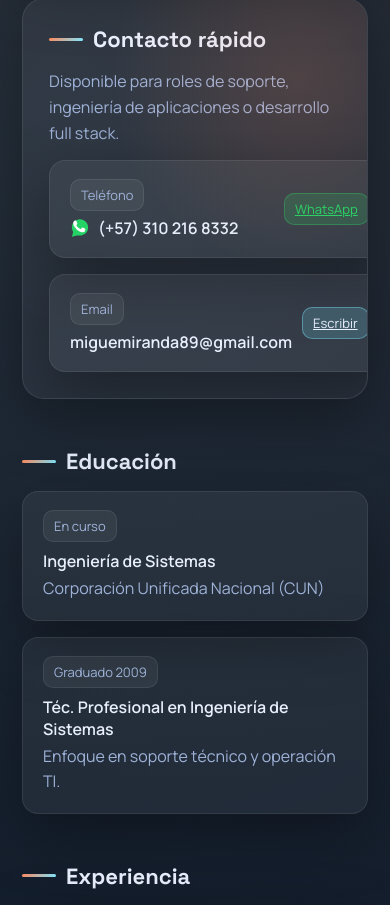
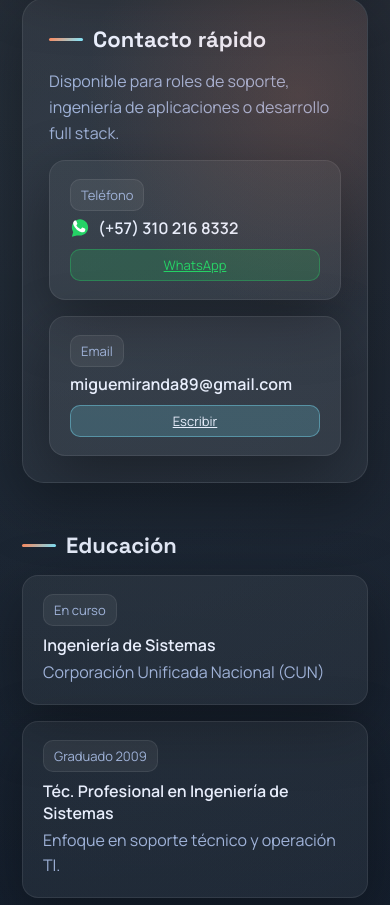
Before and after one commit to MigueMiranda/miguemirandadev, a plain HTML site: page index.html in a window 390 px wide. Shown: the part 1040-1945 px from the top of the page. Drawn offline with Linux system fonts and the light colour scheme.

Commit message:
Ajuste de imagen y desborde en el card de contacto rapido

```diff
--- a/index.html
+++ b/index.html
@@ -12,7 +12,7 @@
 <body>
   <header>
     <nav>
-      <div class="brand"><span>MM</span> Miguel Miranda</div>
+      <div class="brand"><span><img src="public/Imagen_portafolio.png" alt="Imagen de portafolio" width="36" height="36"></span> Miguel Miranda</div>
       <div class="nav-links">
         <a href="#perfil">Perfil</a>
         <a href="#educacion">Educación</a>
--- a/styles.css
+++ b/styles.css
@@ -200,6 +200,7 @@ section { margin-top: 48px; }
   justify-content: space-between;
   align-items: center;
   gap: 10px;
+  flex-wrap: wrap;
 }
 .contact-card {
   display: flex;
@@ -330,3 +331,19 @@ footer {
   .project-card { grid-template-columns: 1fr; }
   nav { flex-direction: column; align-items: flex-start; gap: 10px; }
 }
+
+@media (max-width: 540px) {
+  .card-flex {
+    flex-direction: column;
+    align-items: flex-start;
+  }
+  .pill-whatsapp,
+  .pill-info {
+    width: 100%;
+    justify-content: center;
+    text-align: center;
+  }
+  .heading-inline {
+    flex-wrap: wrap;
+  }
+}
```
Also changed, not shown: 1 other file.
